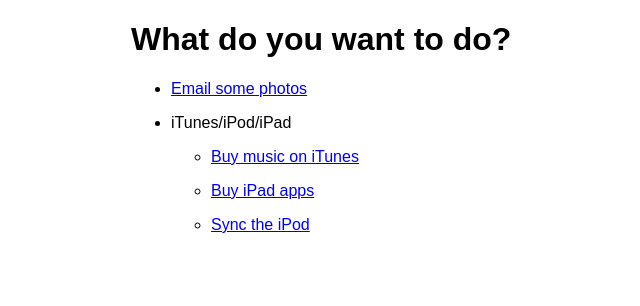
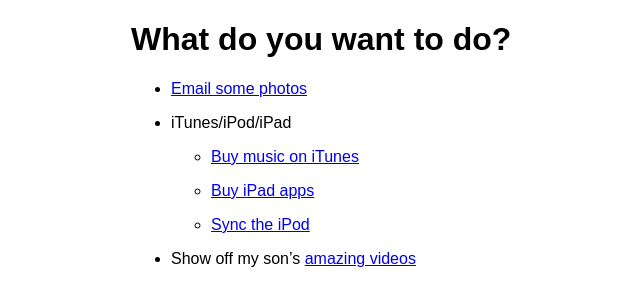
Before and after one commit to bensmithett/techsupport, a Jekyll site: the page built from index.md, in a window 1280 px wide. Shown: the top 306 px of the page, without its empty margins (149-789 px from the left). Built offline with Jekyll 4.4.1, drawn with Linux system fonts in a browser that asks for light colours; Markdown is read by kramdown in place of the engine named in the settings.

Commit message:
Add vimeo link

```diff
--- a/index.md
+++ b/index.md
@@ -9,3 +9,5 @@ title: What do you want to do?
   - [Buy music on iTunes](buy_music.html)
   - [Buy iPad apps](buy_apps.html)
   - [Sync the iPod](sync_ipod.html)
+
+- Show off my son's [amazing videos](http://vimeo.com/bensmithett)
```
